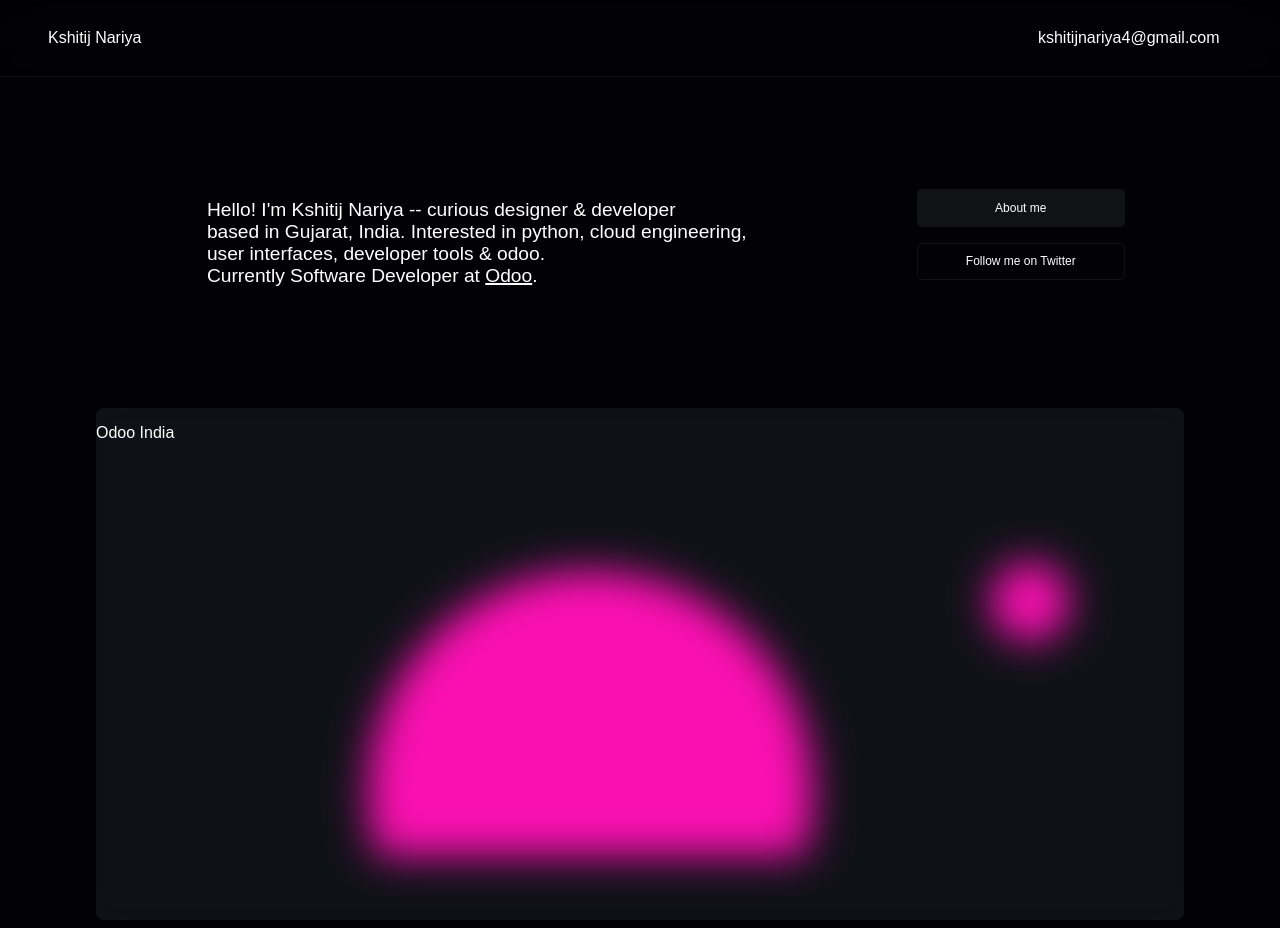
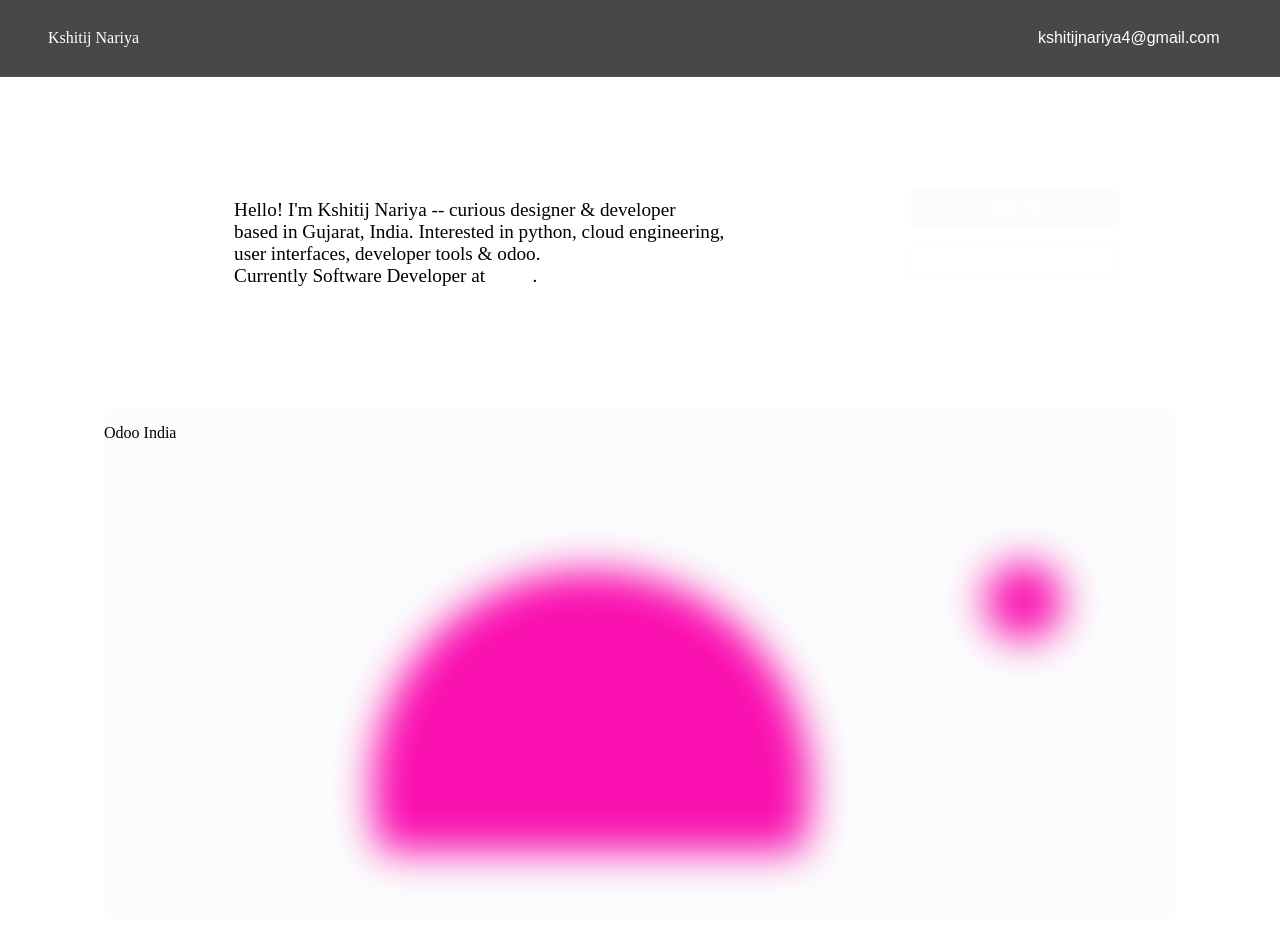
Before and after one commit to rampyari219/Portfolio-main, a plain HTML site: page index.html in a window 1280 px wide. Drawn offline with Linux system fonts and the light colour scheme; some icons are missing; a web font is replaced by a local one.

Commit message:
no need of body

```diff
--- a/css/design.css
+++ b/css/design.css
@@ -50,16 +50,7 @@ https://kshitijnariya.tech/, (C)2022 kshitijnariya.
 #9B26B4
 
 */
-body, html {
-    margin: 0;
-    padding: 0;
-    background-color: var(--bg-color);
-    -webkit-font-smoothing: antialiased;
-    -moz-osx-font-smoothing: grayscale;
-    font-family: "Poppins", sans-serif;
-    quotes: "“" "”";
-    color: var(--font-primary-color);
-}
+
 
 a {
     color: var(--font-primary-color);
```
